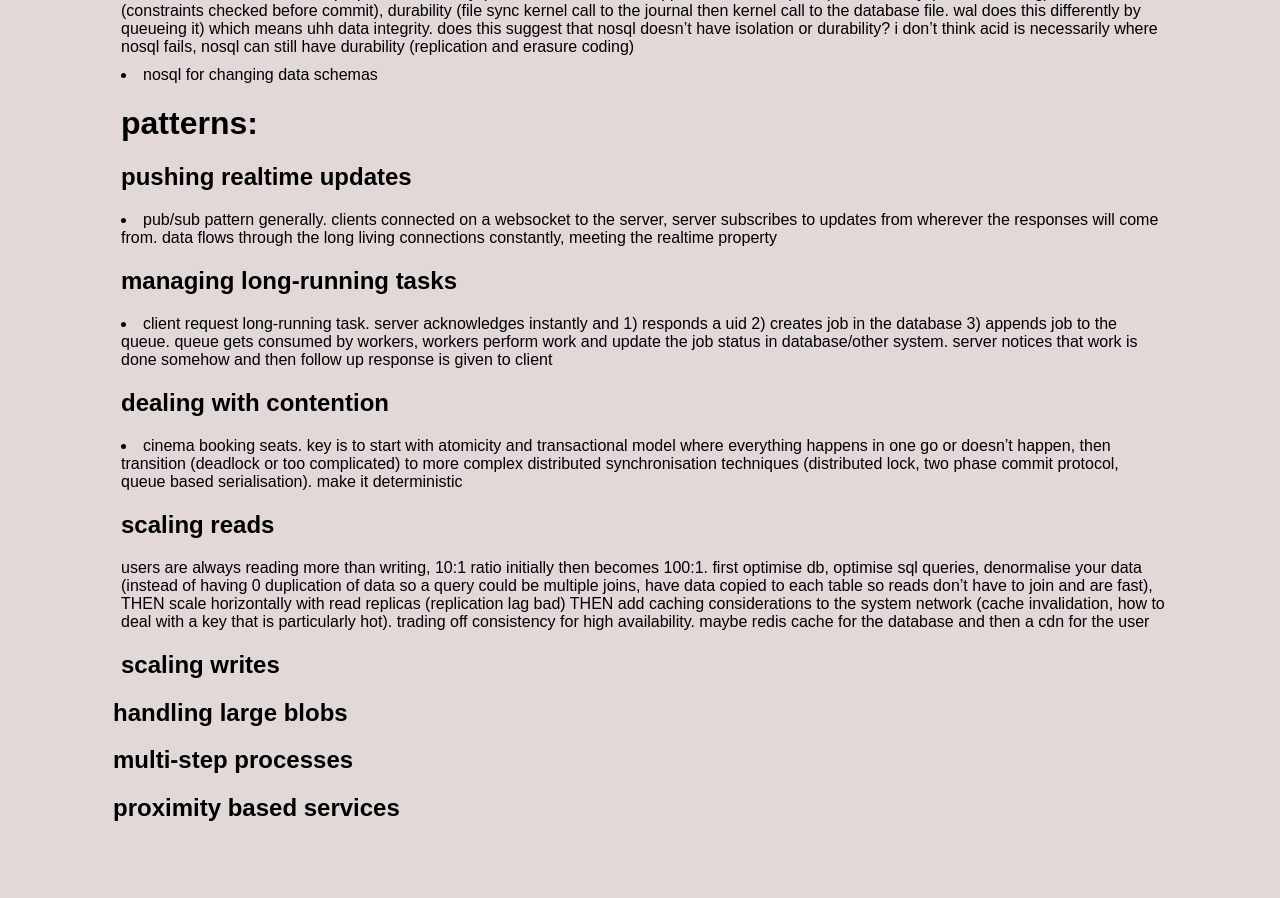
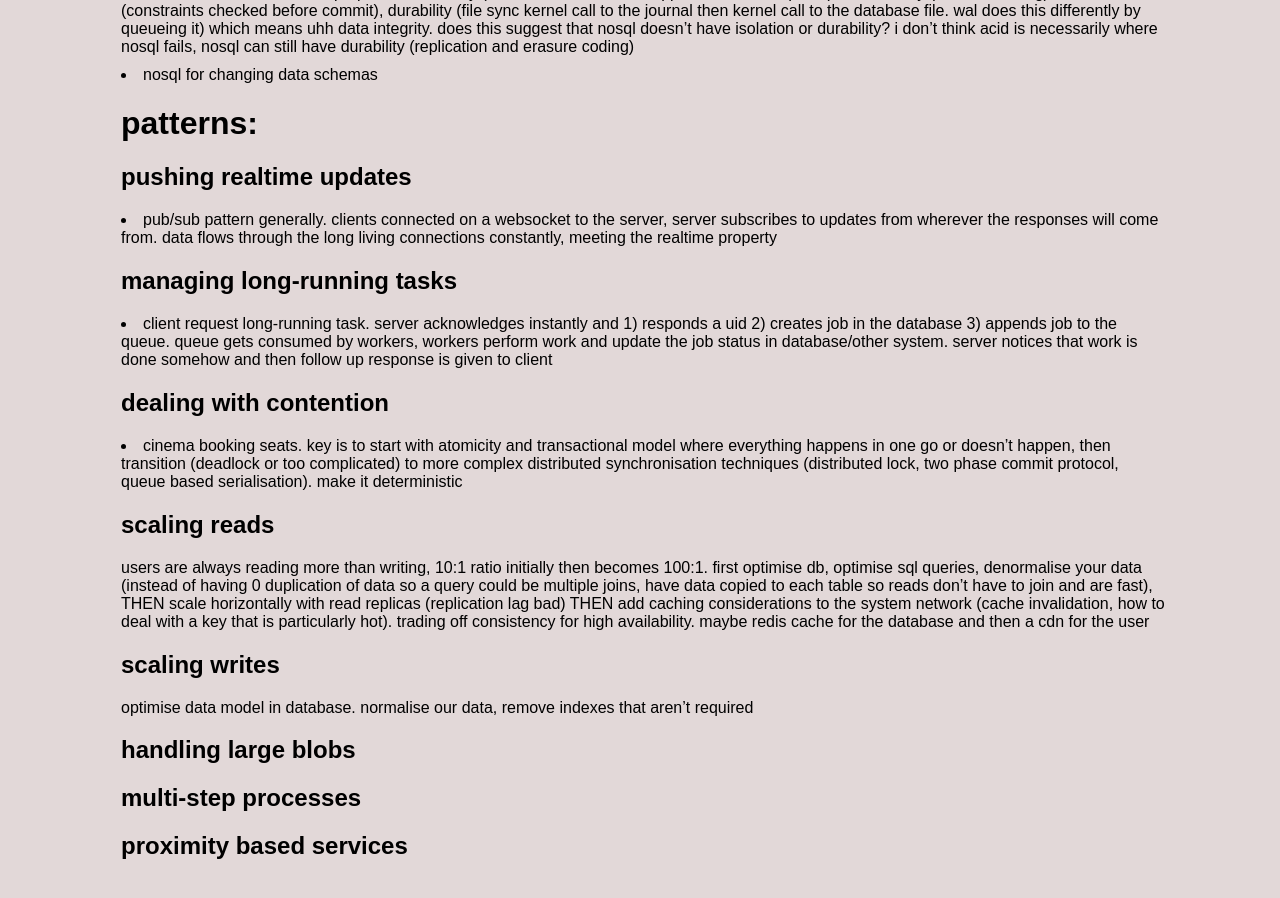
Before and after one commit to jsbaasi/jsbaasi.github.io, a Jekyll site: the page built from _posts/2026-06-06-system-design-notes.md, in a window 1280 px wide and 900 px high, scrolled down 951 px. Built offline with Jekyll 4.4.1, drawn with Linux system fonts in a browser that asks for light colours; before the commit the page ends 1813 px from its top, so only the background shows below that.

Commit message:
vault backup: 2026-06-06 15:48:46

```diff
--- a/_posts/2026-06-06-system-design-notes.md
+++ b/_posts/2026-06-06-system-design-notes.md
@@ -34,7 +34,7 @@
 ## scaling reads
 users are always reading more than writing, 10:1 ratio initially then becomes 100:1. first optimise db, optimise sql queries, denormalise your data (instead of having 0 duplication of data so a query could be multiple joins, have data copied to each table so reads don't have to join and are fast), THEN scale horizontally with read replicas (replication lag bad) THEN add caching considerations to the system network (cache invalidation, how to deal with a key that is particularly hot). trading off consistency for high availability. maybe redis cache for the database and then a cdn for the user
 ## scaling writes
-
+optimise data model in database. normalise our data, remove indexes that aren't required
 ## handling large blobs
 ## multi-step processes
 ## proximity based services
```
